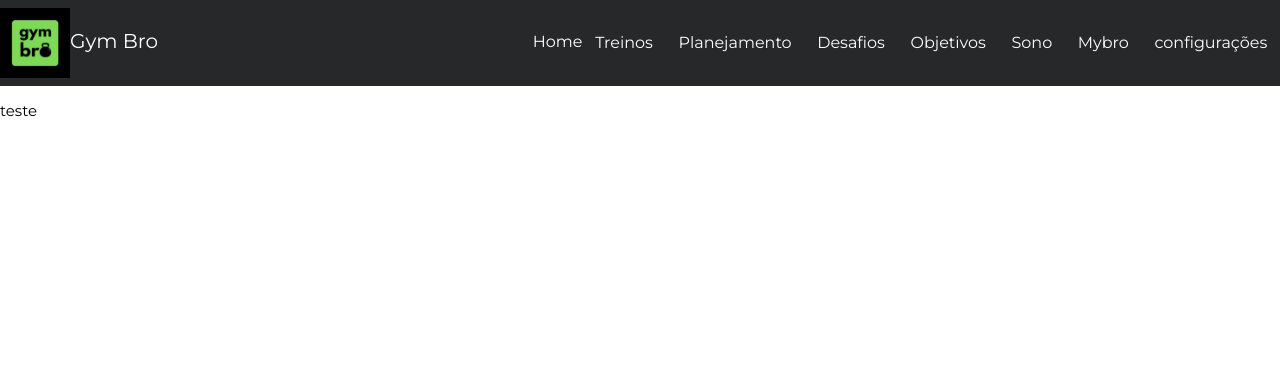
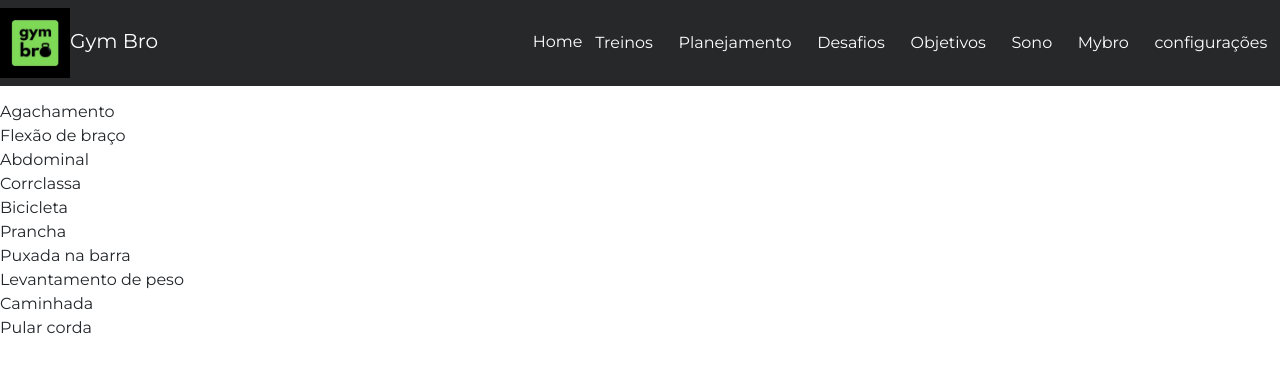
Before and after one commit to dan-albuquerque/fds-gymbro, a Django app: page /treino_selecionado in a window 1280 px wide. Shown: the top 372 px of the page. Run offline with Django 4.2, Linux system fonts and the light colour scheme; some libraries are stand-ins or nearby versions.

Commit message:
Adicionando primeira lista de exercícios

```diff
--- a/templates/galeria/treino_selecionado.html
+++ b/templates/galeria/treino_selecionado.html
@@ -2,6 +2,15 @@
 {% load static %}
 {% block content %}
 
-    <p>teste</p>
+    <div class="exercise-box">Agachamento</div>
+    <div class="exercise-box">Flexão de braço</div>
+    <div class="exercise-box">Abdominal</div>
+    <div class="exercise-box">Corrclassa</div>
+    <div class="exercise-box">Bicicleta</div>
+    <div class="exercise-box">Prancha</div>
+    <div class="exercise-box">Puxada na barra</div>
+    <div class="exercise-box">Levantamento de peso</div>
+    <div class="exercise-box">Caminhada</div>
+    <div class="exercise-box">Pular corda</div>
 
 {% endblock %}
```
Also changed, not shown: static/css/styles.css (+12 -0 lines).
